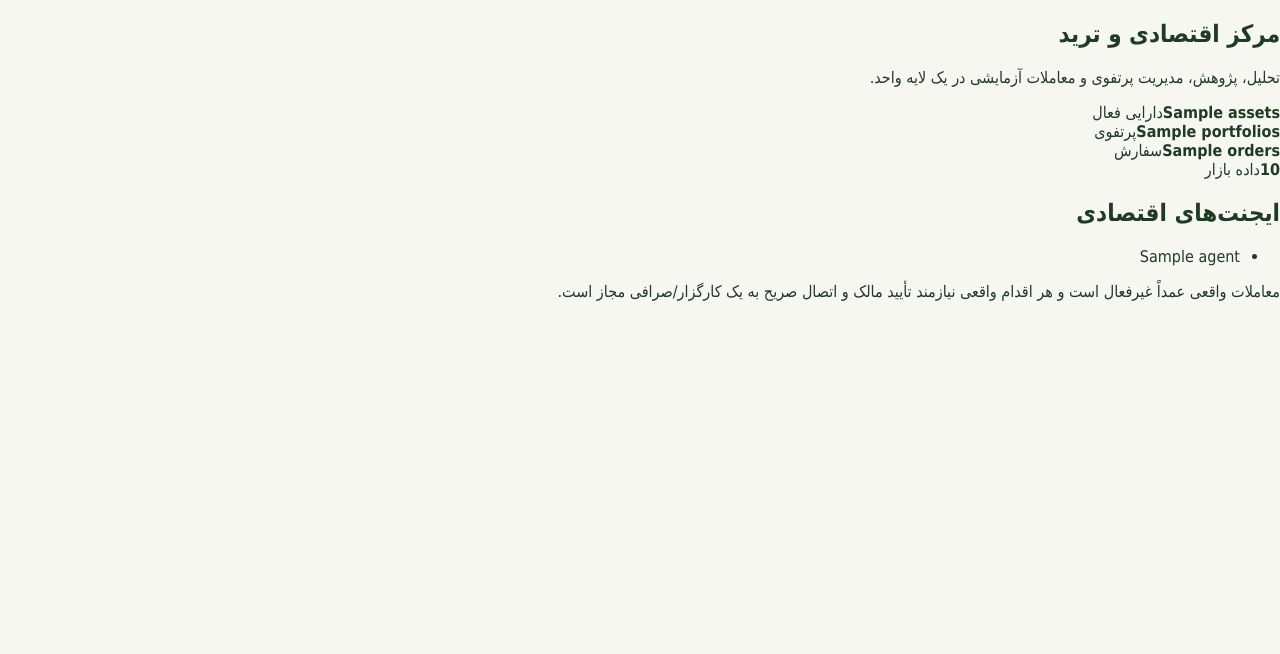
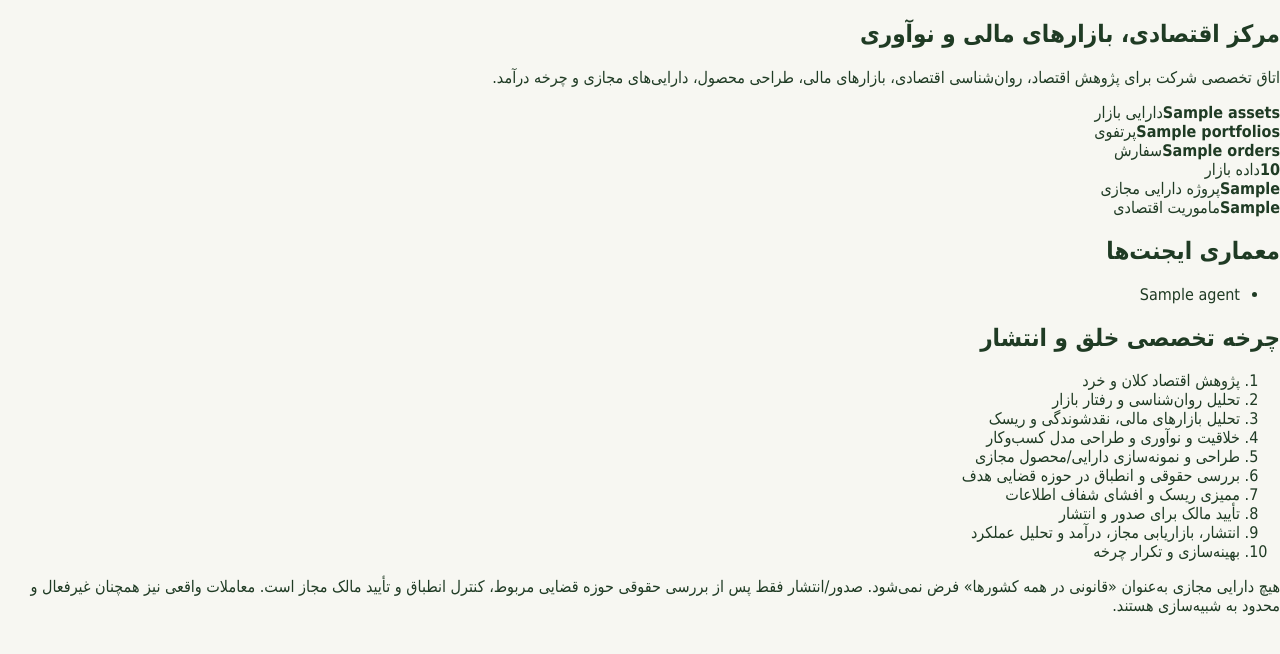
Before and after one commit to mojtabarozegar11-ship-it/zomorodmelal-codex, a Django app: template django_project/templates/economy/dashboard.html in a window 1280 px wide. Shown: the part 47-701 px from the top of the page. Run offline with Django 4.2, Linux system fonts and the light colour scheme; the template is opened without the code that fills it: most values are stand-ins (such as "Sample title", 1, 10 or a date in 2020).

Commit message:
Complete economic innovation and compliance workflow

```diff
--- a/django_project/templates/economy/dashboard.html
+++ b/django_project/templates/economy/dashboard.html
@@ -1,17 +1,12 @@
 {% extends "base.html" %}
-{% block title %}مرکز اقتصادی و ترید{% endblock %}
+{% block title %}مرکز اقتصادی، نوآوری و دارایی‌های مجازی{% endblock %}
 {% block content %}
 <section class="card">
-  <h1>مرکز اقتصادی و ترید</h1>
-  <p>تحلیل، پژوهش، مدیریت پرتفوی و معاملات آزمایشی در یک لایه واحد.</p>
-  <div class="grid">
-    <div><strong>{{ assets }}</strong><span>دارایی فعال</span></div>
-    <div><strong>{{ portfolios }}</strong><span>پرتفوی</span></div>
-    <div><strong>{{ orders }}</strong><span>سفارش</span></div>
-    <div><strong>{{ market_points }}</strong><span>داده بازار</span></div>
-  </div>
-  <h2>ایجنت‌های اقتصادی</h2>
-  <ul>{% for agent in agents %}<li>{{ agent }}</li>{% endfor %}</ul>
-  <p class="notice">معاملات واقعی عمداً غیرفعال است و هر اقدام واقعی نیازمند تأیید مالک و اتصال صریح به یک کارگزار/صرافی مجاز است.</p>
+  <h1>مرکز اقتصادی، بازارهای مالی و نوآوری</h1>
+  <p>اتاق تخصصی شرکت برای پژوهش اقتصاد، روان‌شناسی اقتصادی، بازارهای مالی، طراحی محصول، دارایی‌های مجازی و چرخه درآمد.</p>
+  <div class="grid"><div><strong>{{ assets }}</strong><span>دارایی بازار</span></div><div><strong>{{ portfolios }}</strong><span>پرتفوی</span></div><div><strong>{{ orders }}</strong><span>سفارش</span></div><div><strong>{{ market_points }}</strong><span>داده بازار</span></div><div><strong>{{ virtual_assets }}</strong><span>پروژه دارایی مجازی</span></div><div><strong>{{ work_items }}</strong><span>ماموریت اقتصادی</span></div></div>
+  <h2>معماری ایجنت‌ها</h2><ul>{% for agent in agents %}<li>{{ agent }}</li>{% endfor %}</ul>
+  <h2>چرخه تخصصی خلق و انتشار</h2><ol><li>پژوهش اقتصاد کلان و خرد</li><li>تحلیل روان‌شناسی و رفتار بازار</li><li>تحلیل بازارهای مالی، نقدشوندگی و ریسک</li><li>خلاقیت و نوآوری و طراحی مدل کسب‌وکار</li><li>طراحی و نمونه‌سازی دارایی/محصول مجازی</li><li>بررسی حقوقی و انطباق در حوزه قضایی هدف</li><li>ممیزی ریسک و افشای شفاف اطلاعات</li><li>تأیید مالک برای صدور و انتشار</li><li>انتشار، بازاریابی مجاز، درآمد و تحلیل عملکرد</li><li>بهینه‌سازی و تکرار چرخه</li></ol>
+  <p class="notice">هیچ دارایی مجازی به‌عنوان «قانونی در همه کشورها» فرض نمی‌شود. صدور/انتشار فقط پس از بررسی حقوقی حوزه قضایی مربوط، کنترل انطباق و تأیید مالک مجاز است. معاملات واقعی نیز همچنان غیرفعال و محدود به شبیه‌سازی هستند.</p>
 </section>
 {% endblock %}
```
